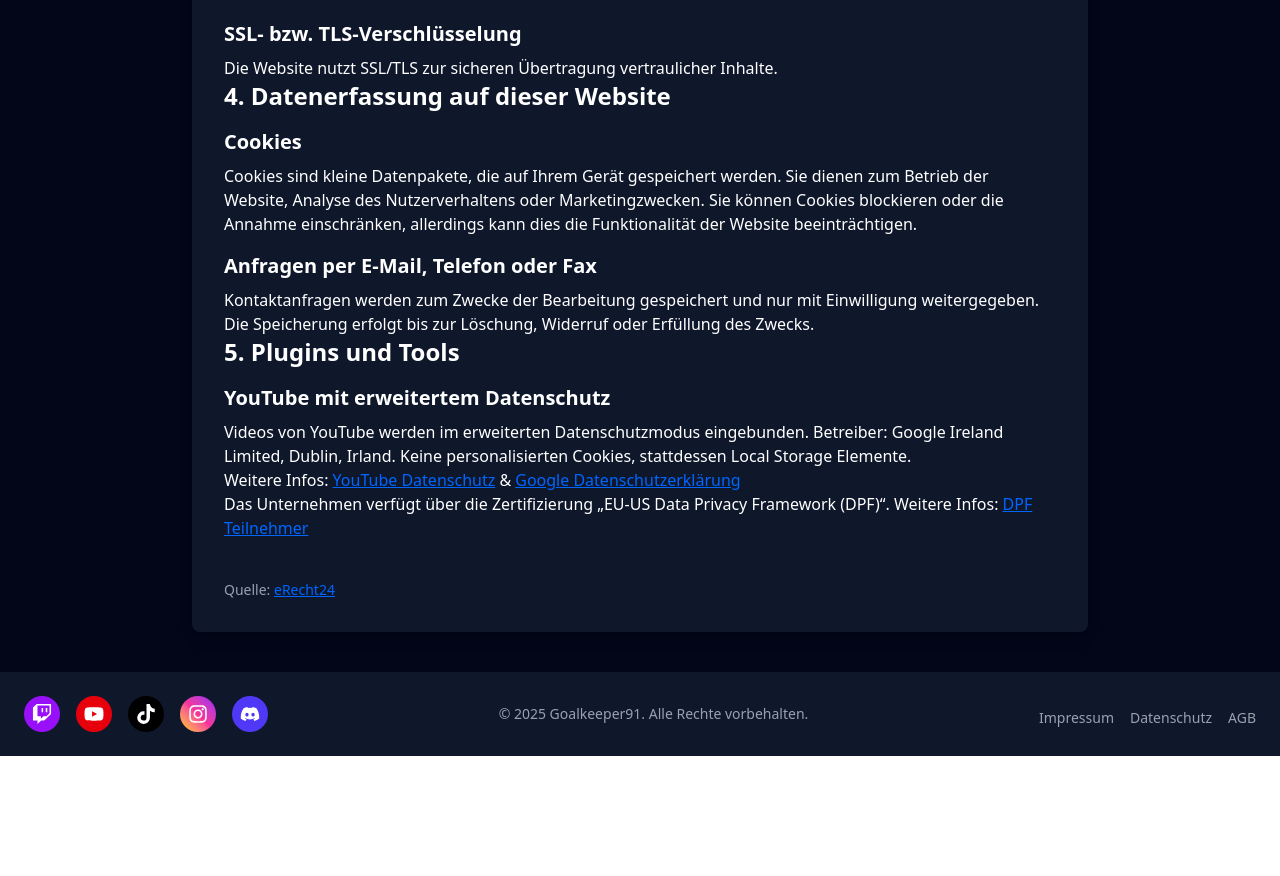
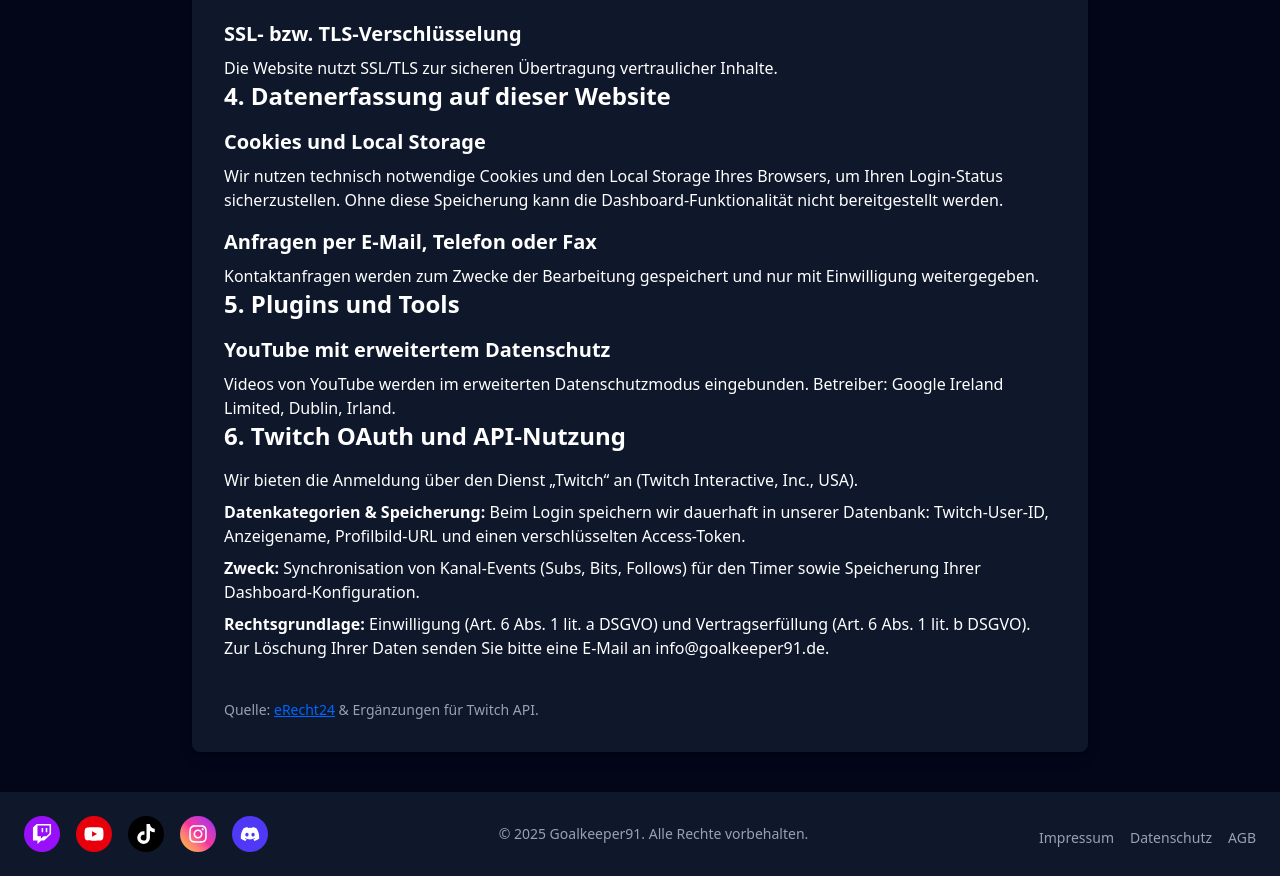
Before and after one commit to goalkeeper91/WebsiteJava, a React (Vite) app in the folder git/demo/frontend/: page /legal/datenschutz in a window 1280 px wide. Shown: the part 1884-2760 px from the top of the page. Before the commit the page ends 2640 px from the top, so only its background shows below. Built offline with nearby package versions, Linux system fonts and the light colour scheme; no server answers.

Commit message:
update legals

```diff
--- a/git/demo/frontend/src/pages/legal/Datenschutz.tsx
+++ b/git/demo/frontend/src/pages/legal/Datenschutz.tsx
@@ -105,56 +105,39 @@ const Datenschutz: React.FC = () => {
 
         <h2 className="text-2xl font-semibold mb-4">4. Datenerfassung auf dieser Website</h2>
 
-        <h3 className="text-xl font-semibold mt-4 mb-2">Cookies</h3>
+        <h3 className="text-xl font-semibold mt-4 mb-2">Cookies und Local Storage</h3>
         <p>
-          Cookies sind kleine Datenpakete, die auf Ihrem Gerät gespeichert werden. Sie dienen zum Betrieb der Website, Analyse des Nutzerverhaltens oder Marketingzwecken. Sie können Cookies blockieren oder die Annahme einschränken, allerdings kann dies die Funktionalität der Website beeinträchtigen.
+          Wir nutzen technisch notwendige Cookies und den Local Storage Ihres Browsers, um Ihren Login-Status sicherzustellen. Ohne diese Speicherung kann die Dashboard-Funktionalität nicht bereitgestellt werden.
         </p>
 
         <h3 className="text-xl font-semibold mt-4 mb-2">Anfragen per E-Mail, Telefon oder Fax</h3>
         <p>
-          Kontaktanfragen werden zum Zwecke der Bearbeitung gespeichert und nur mit Einwilligung weitergegeben. Die Speicherung erfolgt bis zur Löschung, Widerruf oder Erfüllung des Zwecks.
+          Kontaktanfragen werden zum Zwecke der Bearbeitung gespeichert und nur mit Einwilligung weitergegeben.
         </p>
 
         <h2 className="text-2xl font-semibold mb-4">5. Plugins und Tools</h2>
 
         <h3 className="text-xl font-semibold mt-4 mb-2">YouTube mit erweitertem Datenschutz</h3>
         <p>
-          Videos von YouTube werden im erweiterten Datenschutzmodus eingebunden. Betreiber: Google Ireland Limited, Dublin, Irland. Keine personalisierten Cookies, stattdessen Local Storage Elemente.
+          Videos von YouTube werden im erweiterten Datenschutzmodus eingebunden. Betreiber: Google Ireland Limited, Dublin, Irland.
+        </p>
+
+        <h2 className="text-2xl font-semibold mb-4">6. Twitch OAuth und API-Nutzung</h2>
+        <p className="mb-2">
+          Wir bieten die Anmeldung über den Dienst „Twitch“ an (Twitch Interactive, Inc., USA).
+        </p>
+        <p className="mb-2">
+          <strong>Datenkategorien & Speicherung:</strong> Beim Login speichern wir dauerhaft in unserer Datenbank: Twitch-User-ID, Anzeigename, Profilbild-URL und einen verschlüsselten Access-Token.
+        </p>
+        <p className="mb-2">
+          <strong>Zweck:</strong> Synchronisation von Kanal-Events (Subs, Bits, Follows) für den Timer sowie Speicherung Ihrer Dashboard-Konfiguration.
         </p>
         <p>
-          Weitere Infos:{" "}
-          <a
-            href="https://support.google.com/youtube/answer/171780"
-            target="_blank"
-            rel="noopener noreferrer"
-            className="text-goalyBlue underline"
-          >
-            YouTube Datenschutz
-          </a>{" "}
-          &{" "}
-          <a
-            href="https://policies.google.com/privacy?hl=de"
-            target="_blank"
-            rel="noopener noreferrer"
-            className="text-goalyBlue underline"
-          >
-            Google Datenschutzerklärung
-          </a>
-        </p>
-        <p>
-          Das Unternehmen verfügt über die Zertifizierung „EU-US Data Privacy Framework (DPF)“. Weitere Infos:{" "}
-          <a
-            href="https://www.dataprivacyframework.gov/participant/5780"
-            target="_blank"
-            rel="noopener noreferrer"
-            className="text-goalyBlue underline"
-          >
-            DPF Teilnehmer
-          </a>
+          <strong>Rechtsgrundlage:</strong> Einwilligung (Art. 6 Abs. 1 lit. a DSGVO) und Vertragserfüllung (Art. 6 Abs. 1 lit. b DSGVO). Zur Löschung Ihrer Daten senden Sie bitte eine E-Mail an info@goalkeeper91.de.
         </p>
 
       <p className="text-sm mt-10 text-gray-400">
-        Quelle: <a href="https://www.e-recht24.de" className="underline text-goalyBlue" target="_blank" rel="noopener noreferrer">eRecht24</a>
+        Quelle: <a href="https://www.e-recht24.de" className="underline text-goalyBlue" target="_blank" rel="noopener noreferrer">eRecht24</a> & Ergänzungen für Twitch API.
       </p>
      </div>
     </section>
```
